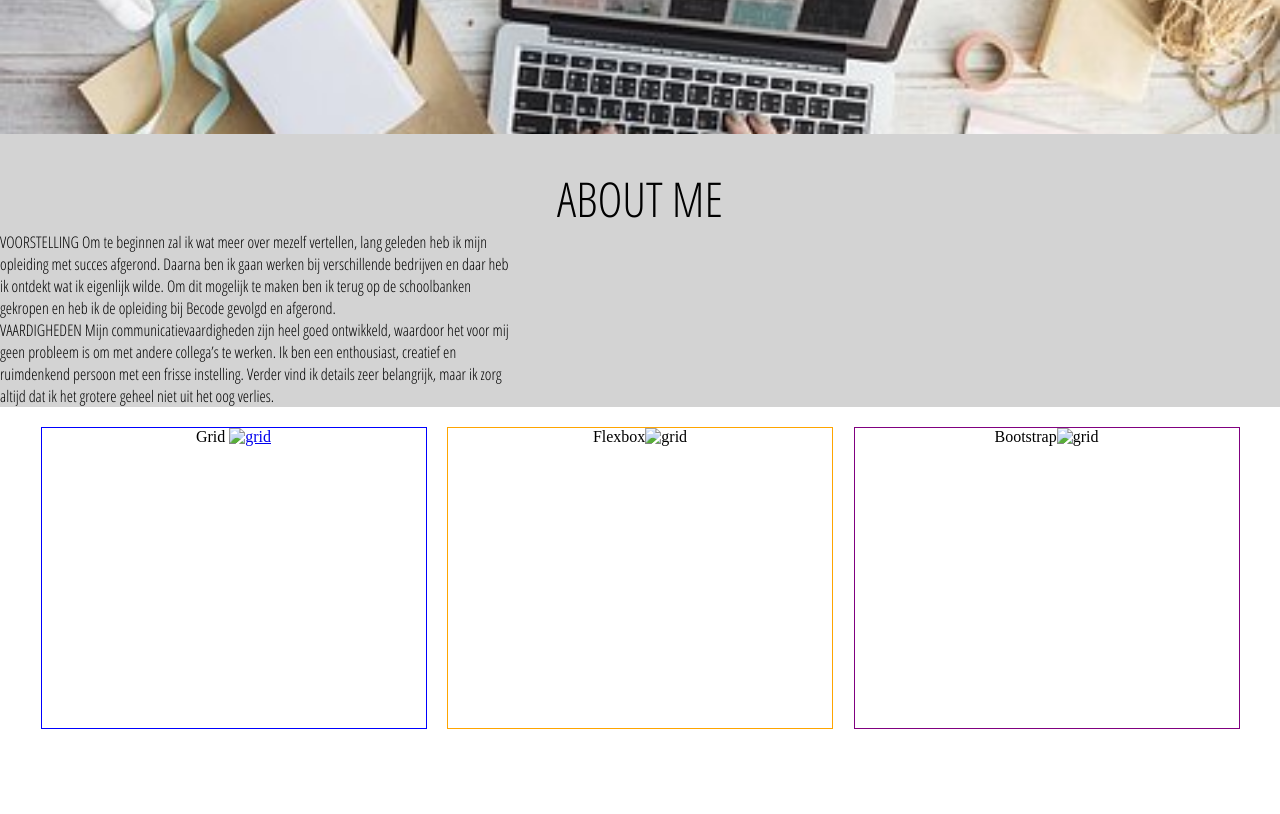
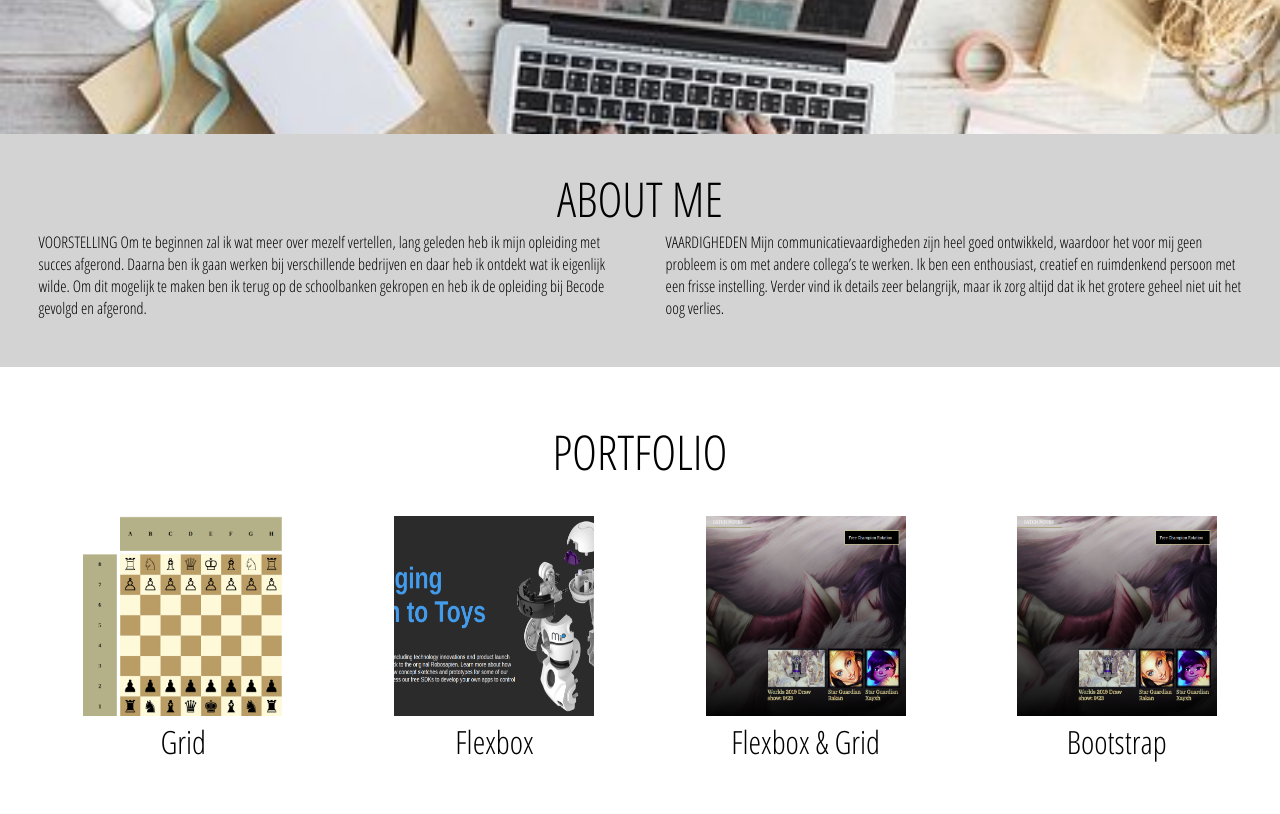
Before and after one commit to KatrienColson/portfolio-1, a plain HTML site: page index.html in a window 1280 px wide. Shown: the part 366-1180 px from the top of the page. Before the commit the page ends 1115 px from the top, so only its background shows below. Drawn offline with Linux system fonts and the light colour scheme.

Commit message:
about mee aangepast

```diff
--- a/index.html
+++ b/index.html
@@ -31,10 +31,11 @@
 
         <div class="photo"></div>
 
-        <div style="height:auto;background-color:lightgray;font-size:1rem">
-            <div class="container-about-me">
+        <div class="main-about-me">
+            <div class="title-about-me">
                 ABOUT ME
             </div>
+            <div class= "boxen-about-me">
                 <div class ="box-about-me">
                 VOORSTELLING
                 Om te beginnen zal ik wat meer over mezelf vertellen,
@@ -52,15 +53,40 @@
                 niet uit het oog verlies.
                 </div>
             </div>
+        </div>
         <div class="container-portfolio">
+            <div class="title-portfolio">
+                        PORTFOLIO
+            </div>
+            <div CLASS="boxen-portfolio">
 
-            <div class ="grid">Grid
+                <div class ="grid">
                     <a target="_blank" href="https://katriencolson.github.io/learning-markdown/exercises/2.css/3.grid/">
-                <img src="img/grid.png" alt="grid" width="200" height="200">
+                    <img src="resources/img/grid.png" width="200" height="200">
                     </a>
+                    <p>Grid</p>
                 </div>
-            <div class ="flexbox">Flexbox<img src="img/flexbox.png" alt="grid" width="100" height="100"></div>
-            <div class="bootstrap">Bootstrap<img src="img/flexbox-grid.png" alt="grid" width="100" height="100"></div>
+
+                <div class ="flexbox">
+                    <a target="_blank" href="file:///home/katrien/Desktop/bcode%20opleiding/learning-markdown/exercises/2.css/4.media-queries/wowwee.html">
+                    <img src="resources/img/flexbox.png" width="200" height="200">
+                    </a>
+                    <p>Flexbox</p>
+                </div>
+                <div class ="flexbox-Grid">
+                        <a target="_blank" href="file:///home/katrien/Desktop/bcode%20opleiding/learning-markdown/exercises/3.sass/3.multi-pager/collection/home.html">
+                    <img src="resources/img/flexbox-grid.png" width="200" height="200">
+                    </a>
+                    <p>Flexbox & Grid</p>
+                    </div>
+
+                <div class="bootstrap">
+                    <a target="_blank" href="file:///home/katrien/Desktop/bcode%20opleiding/learning-markdown/exercises/3.sass/3.multi-pager/collection/home.html">
+                    <img src="resources/img/flexbox-grid.png" width="200" height="200">
+                    </a>
+                    <p>Bootstrap</p>
+                </div>
+            </div>
         </div>
     </main>
 
--- a/resources/scss/_main.scss
+++ b/resources/scss/_main.scss
@@ -11,7 +11,12 @@
     background-repeat: no-repeat;
     background-size: cover;
 }
-.container-about-me{
+.main-about-me{
+    height:auto;
+    background-color:lightgray;
+    font-size:1rem;
+}
+.title-about-me{
     display: flex;
     flex-direction: column;
     flex-wrap: wrap;
@@ -23,51 +28,25 @@
     padding-top: 2rem;
     width: 100%;
 }
-.box-about-me{
+.boxen-about-me{
     display: flex;
     flex-wrap: wrap;
     flex-direction: row;
-    justify-content: left;
+    width: 100%;
+    justify-content: space-between;
+    padding-bottom: 3rem;
+
+    .box-about-me{
         align-items: center;
         font-family: $header-l-text;
         font-size: 1rem;
-    width: 40%;
-    // margin-left: 2.4rem;
+        width: 45%;
+        padding-left: 2.4rem;
     }
     .box-about-me-again{
-    display: flex;
-    flex-wrap: wrap;
-    justify-content: right;
         font-family: $header-l-text;
         font-size: 1rem;
-    width: 40%;
+        width: 45%;
+       padding-right: 2.4rem;
     }
-.container-portfolio{
-    width: 100%;
-    height: auto;
-    display: flex;
-    flex-direction: row;
-    justify-content: space-evenly;
-    margin-top: 20px;
-    margin-bottom: 20px;
 }
-.grid{
-    margin-left: 20px;
-    text-align: center;
-    border: 1px solid blue;
-    width: 30%;
-    height: 300px;
-}
-.flexbox{
-    text-align: center;
-    border: 1px solid orange;
-    width: 30%;
-    height: 300px;
-}
-.bootstrap{
-    margin-right: 20px;
-    text-align: center;
-    border: 1px solid purple;
-    width: 30%;
-    height: 300px;
-}
--- a/resources/scss/_nav.scss
+++ b/resources/scss/_nav.scss
@@ -5,7 +5,7 @@
     flex-wrap: wrap;
     flex-direction: row;
     background-color: white;
-    justify-content: flex-start;
+
     align-items: flex-start;
     position: fixed;
     width: 100%;
@@ -26,8 +26,8 @@
     display: flex;
     flex-wrap: wrap;
     flex-direction: row;
+    justify-content:flex-end;
     align-items: center;
-    justify-content:flex-end;
     padding-top: 50px;
     font-family: $btn-nav;
 
@@ -40,7 +40,7 @@
         display: flex;
         list-style-type: none;
         padding-left: 40px;
-        margin-left: 70px;
+        margin-left: 115px;
 
     }
 }
--- /dev/null
+++ b/resources/scss/_portfolio.scss
@@ -0,0 +1,59 @@
+.container-portfolio{
+    width: 100%;
+    height: auto;
+    margin-top: 20px;
+    margin-bottom: 20px;
+}
+.title-portfolio{
+    display: flex;
+    flex-wrap: wrap;
+    flex-direction: column;
+    justify-content: center;
+    align-items: center;
+    font-size: 3rem;
+    font-family: $header-l-text;
+    text-align: center;
+    padding-top: 2rem;
+    width: 100%;
+}
+.boxen-portfolio{
+    display: flex;
+    flex-wrap: wrap;
+    flex-direction: row;
+    justify-content: space-evenly;
+    padding-bottom: 3rem;
+    height: auto;
+    width: 100%;
+    transition: .3s;
+    border: .3s;
+    border-radius: .3s;
+    box-shadow: .3s;
+
+}
+.grid, .flexbox, .flexbox-Grid, .bootstrap{
+    margin-left: 20px;
+    text-align: center;
+    width: 20%;
+    padding-top: 2rem;
+
+    p{
+        font-family: $header-l-text;
+        font-size: 2rem;
+    }
+    p:hover{
+        box-shadow: 0px 0px 10px 0px rgba(0,0,0,0.5);
+    }
+}
+// .flexbox{
+//     text-align: center;
+//     border: 1px solid orange;
+//     width: 30%;
+//     height: 300px;
+// }
+// .bootstrap{
+//     margin-right: 20px;
+//     text-align: center;
+//     border: 1px solid purple;
+//     width: 30%;
+//     height: 300px;
+// }
--- a/resources/scss/style.scss
+++ b/resources/scss/style.scss
@@ -5,3 +5,4 @@
 //pages
 @import "nav";
 @import "main";
+@import "portfolio";
```
Also changed, not shown: resources/css/main.css, 1 other file. Lines whose indentation alone changed are shown as unchanged.
